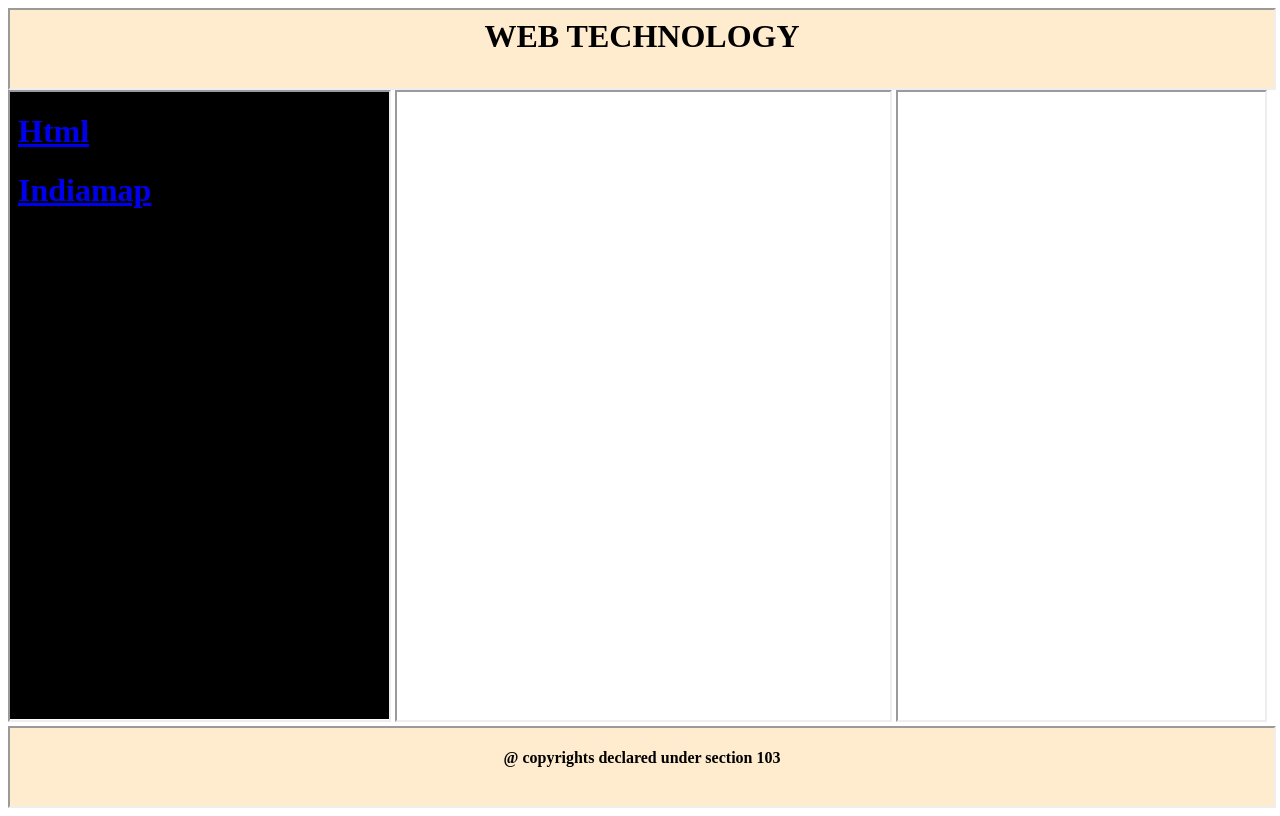
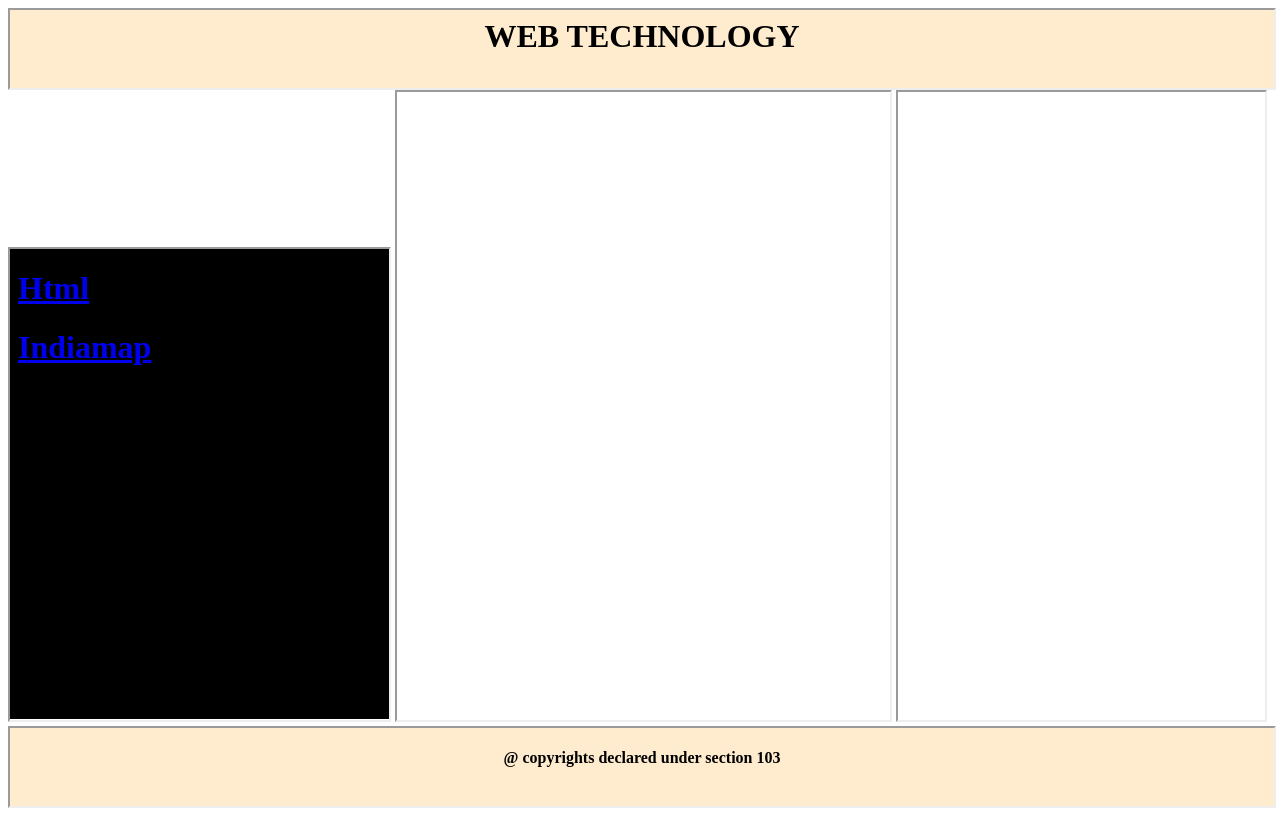
Before and after one commit to Fahim0810/Web-technology, a plain HTML site: page index.html in a window 1280 px wide. Drawn offline with Linux system fonts and the light colour scheme.

Commit message:
Update index.html

```diff
--- a/index.html
+++ b/index.html
@@ -3,7 +3,7 @@
         <title>web tech</title>
     </head>
     <body><iframe src="00.html" height="10%" width="100%"></iframe>
-        <iframe src="01.html" height="80%" width="30%" name="01"></iframe>
+        <iframe src="01.html" height="60%" width="30%" name="01"></iframe>
         <iframe  height="80%" width="39%" name="02"></iframe>
         <iframe height="80%" width="29%"></iframe>
         <iframe src="03.html" height="10%" width="100%"></iframe>
```
